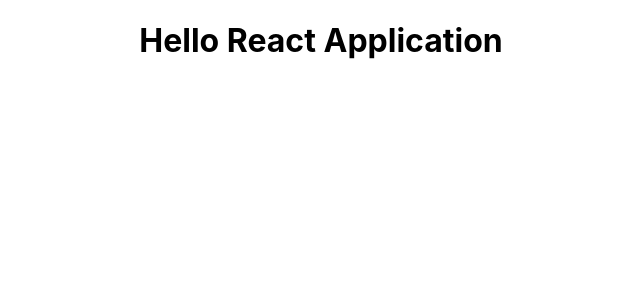
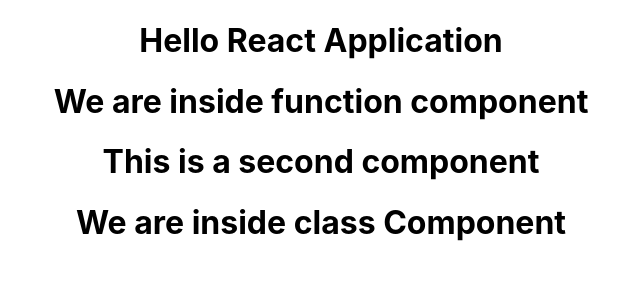
Before and after one commit to Aishwarya-yerram/python_react_app, a React (Create React App) app in the folder python_react_app/react-app/: page / in a window 1280 px wide. Shown: the top 300 px of the page, without its empty margins (319-959 px from the left). Built offline with nearby package versions, Linux system fonts and the light colour scheme.

Commit message:
added functional and class components

```diff
--- a/python_react_app/react-app/src/App.js
+++ b/python_react_app/react-app/src/App.js
@@ -1,5 +1,8 @@
 import logo from './logo.svg';
 import './App.css';
+import Hello from './components/Hello';
+import FunComponent from './components/FunComponent';
+import MyClass from './components/MyClass';
 
 function App() {
   return (
@@ -7,6 +10,9 @@
       <h1>
         Hello React Application
       </h1>
+      <Hello/>
+      <FunComponent/>
+      <MyClass/>
     </div>
   );
 }
--- /dev/null
+++ b/python_react_app/react-app/src/components/FunComponent.js
@@ -0,0 +1,10 @@
+import React from 'react';
+
+
+function FunComponent(){
+  return(
+    <h1> This is a second component </h1>
+  )
+}
+
+export default FunComponent;
--- /dev/null
+++ b/python_react_app/react-app/src/components/Hello.js
@@ -0,0 +1,9 @@
+import React from 'react'
+
+function Hello(){
+	return (
+		<h1> We are inside function component</h1>
+	)
+}
+
+export default Hello;
--- /dev/null
+++ b/python_react_app/react-app/src/components/MyClass.js
@@ -0,0 +1,13 @@
+import React, {Component} from 'react';
+
+
+class MyClass extends Component {
+
+	render(){
+		return(
+			<h1> We are inside class Component </h1>
+		)
+	}
+}
+
+export default MyClass;
```
